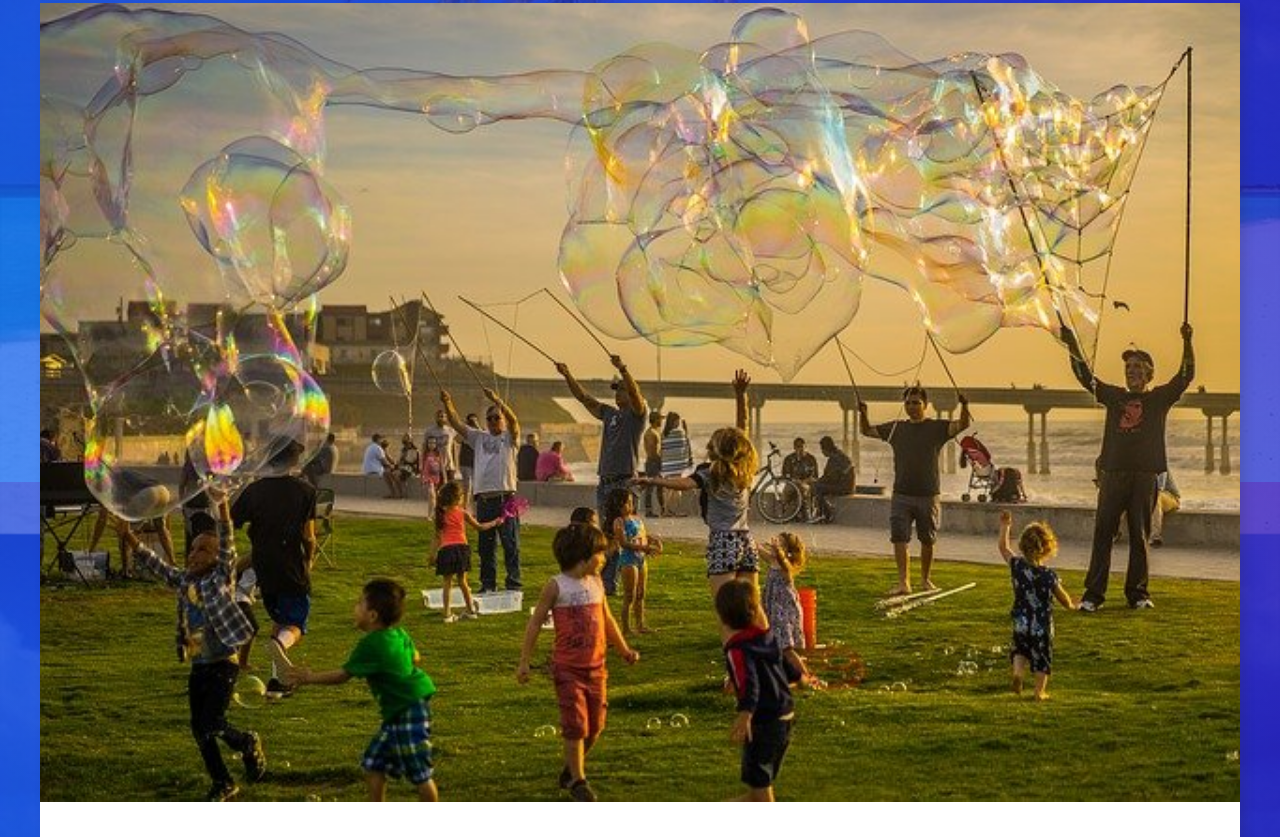
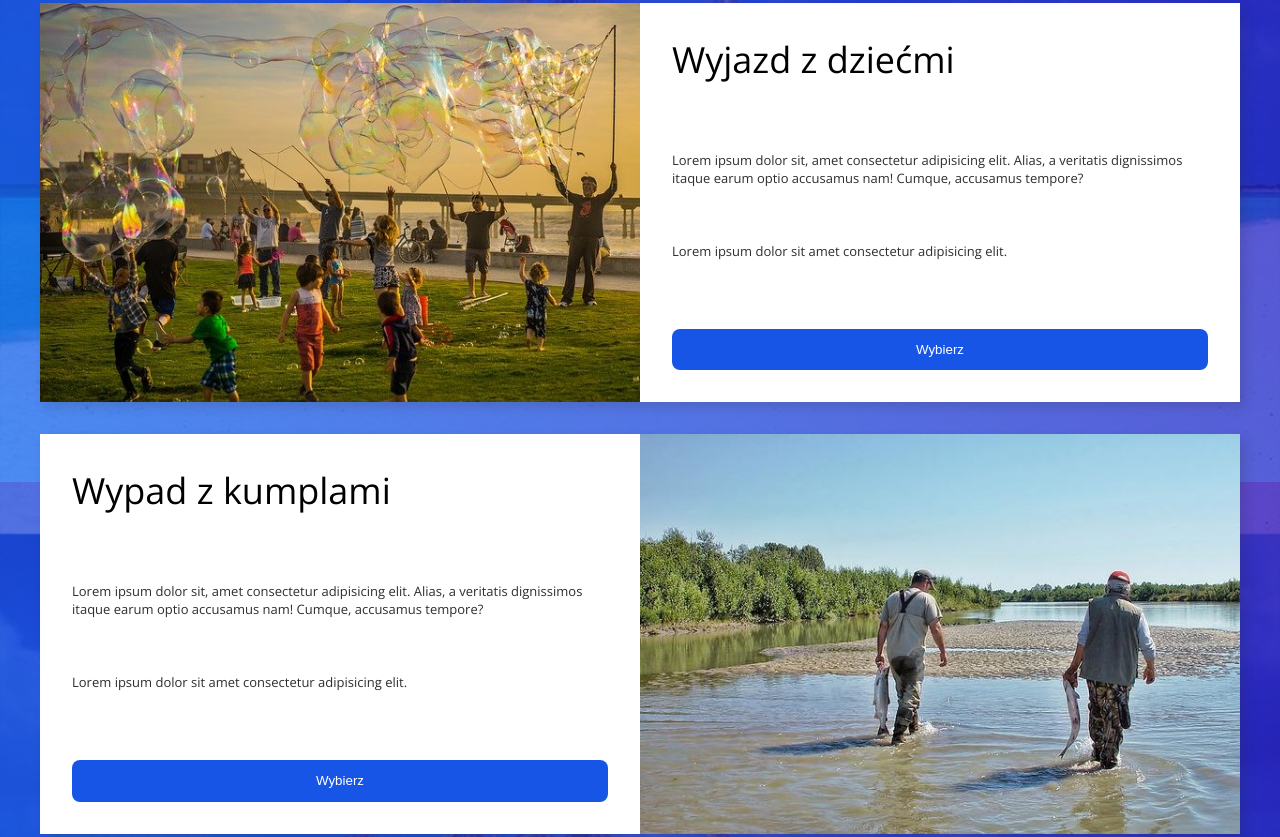
Before and after one commit to Timoon3k/Tropical-Paradise, a plain HTML site: page index.html in a window 1280 px wide. Shown: the part 4132-4969 px from the top of the page. Drawn offline with nearby package versions, Linux system fonts and the light colour scheme.

```diff
--- a/sass/main.scss
+++ b/sass/main.scss
@@ -360,6 +360,8 @@ body {
 
 		&-info {
 			padding: 2em;
+			background-color: $pure-white;
+			z-index: 10;
 		}
 
 		&-heading {
@@ -419,6 +421,38 @@ body {
 		&__img {
 			margin-bottom: 0;
 			max-height: 300px;
+		}
+	}
+
+	.offers {
+		&__option {
+			display: flex;
+			margin: 2em 0;
+			width: 100%;
+
+			&-img {
+				width: 50%;
+				height: auto;
+
+				&--right {
+					order: 1;
+				}
+			}
+
+			&-info {
+				display: flex;
+				flex-direction: column;
+				justify-content: space-between;
+			}
+
+			&-heading {
+				margin-bottom: 0.5em;
+				font-size: 3.6rem;
+			}
+
+			&-btn {
+				padding: 1em;
+			}
 		}
 	}
 }
@@ -529,6 +563,21 @@ body {
 			max-width: 900px;
 		}
 	}
+
+	.offers {
+		background-image: $blue-gradient, url('../img/offers-mini.jpg');
+
+		&-option {
+			&-img {
+				object-fit: cover;
+				height: 300px;
+			}
+
+			&-text {
+				font-size: 1.5rem;
+			}
+		}
+	}
 }
 
 @media (min-width: 1100px) {
```
Also changed, not shown: css/main.css, 1 other file.
